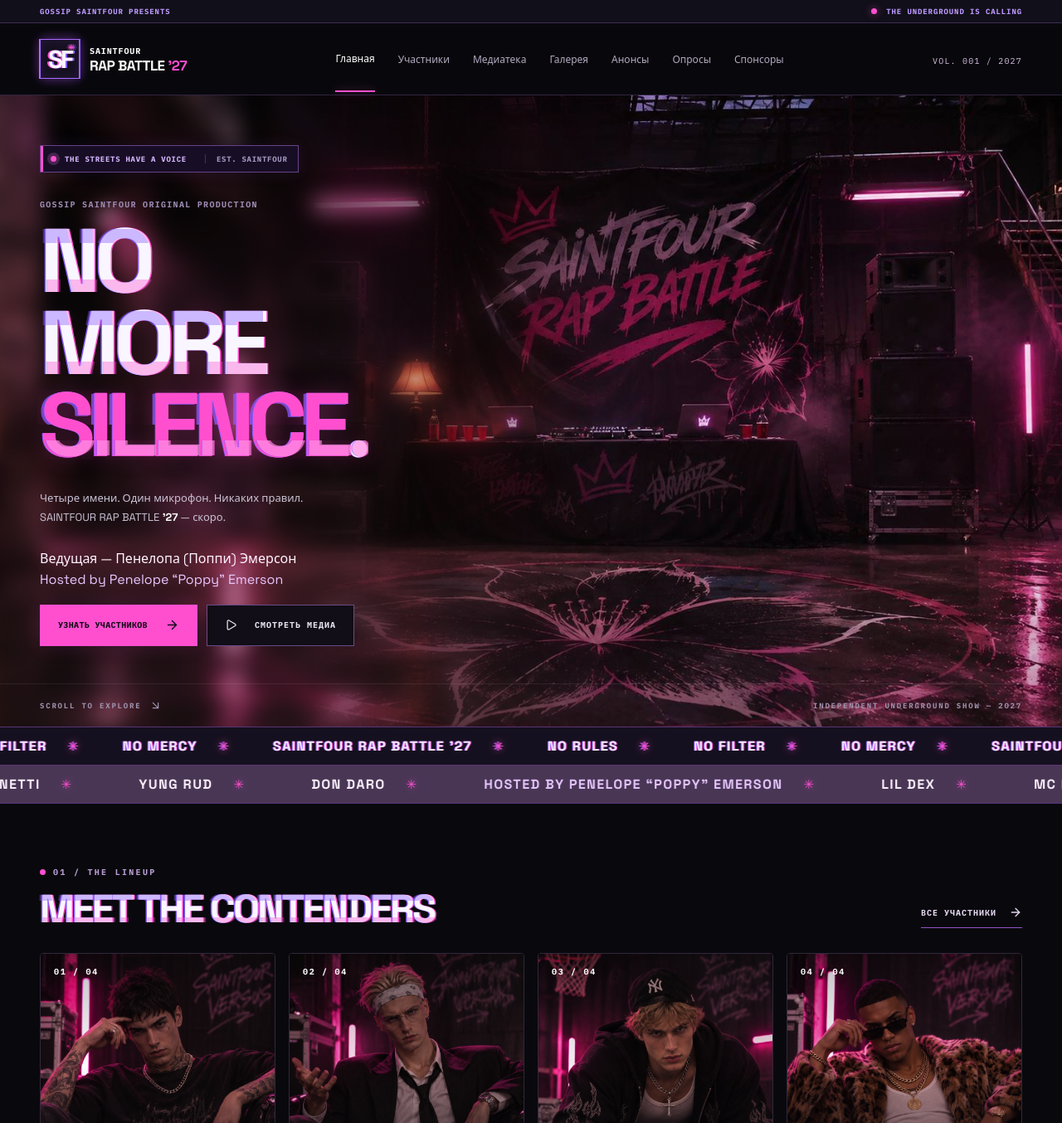
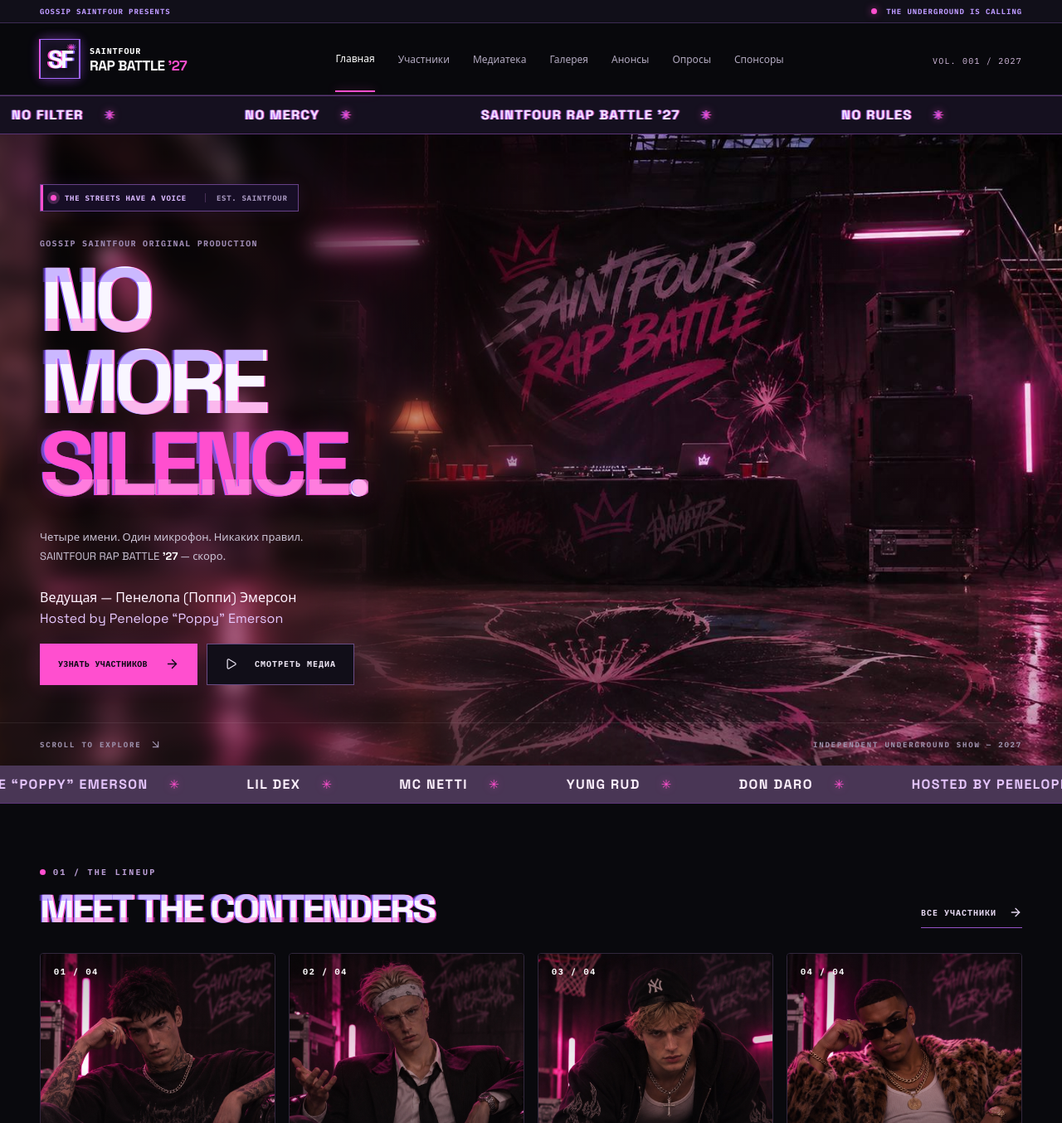
Before and after one commit to GossipSa/SaintfourRapBattle27, a React (Vite) app: page / in a window 1280 px wide. Shown: the top 1354 px of the page at 83% size. Built offline with nearby package versions, Linux system fonts and the light colour scheme; a web font is replaced by a local one.

Commit message:
Frame the hero with two scrolling tickers

```diff
--- a/src/App.jsx
+++ b/src/App.jsx
@@ -81,9 +81,11 @@ export default function App() {
   {menuOpen&&<nav className="mobile-nav" aria-label="Мобильная навигация">{nav.map(n=><button key={n.id} onClick={()=>go(n.id)}><n.Icon size={17}/>{n.name}<ArrowRight size={16}/></button>)}</nav>}
   <main>
   {page==='home'&&<>
+   <div className="hero-frame">
+   <BattleTicker/>
    <section className="hero"><div className="hero-photo-soft" aria-hidden="true"/><div className="hero-grid"/><div className="hero-flare"/><div className="hero-inner"><div className="hero-copy"><div className="hero-tag"><span className="status-pulse"/> THE STREETS HAVE A VOICE <span className="hero-tag-end">EST. SAINTFOUR</span></div><p className="hero-overline">GOSSIP SAINTFOUR ORIGINAL PRODUCTION</p><h1><span className="glitch-line" data-text="NO">NO</span><br/><span className="glitch-line" data-text="MORE">MORE</span><br/><em className="hero-glitch" data-text="SILENCE.">SILENCE<span>.</span></em></h1><p className="hero-subtitle">Четыре имени. Один микрофон. Никаких правил.<br/>SAINTFOUR RAP BATTLE <strong>’27</strong> — скоро.</p><p className="hero-host"><span>Ведущая — Пенелопа (Поппи) Эмерсон</span><span lang="en">Hosted by {hostName}</span></p><div className="hero-buttons"><button className="primary-btn" onClick={()=>go('artists')}>УЗНАТЬ УЧАСТНИКОВ <ArrowRight size={17}/></button><button className="secondary-btn" onClick={()=>go('media')}><Play size={15}/> СМОТРЕТЬ МЕДИА</button></div></div></div><div className="hero-bottom"><span>SCROLL TO EXPLORE <ArrowDownRight size={15}/></span><span>INDEPENDENT UNDERGROUND SHOW — 2027</span></div></section>
-   <BattleTicker/>
    <BattleTicker phrases={lineup} variant="lineup"/>
+   </div>
    <section className="section wrap"><SectionTitle tag="01 / THE LINEUP" title="MEET THE CONTENDERS" action="ВСЕ УЧАСТНИКИ" onAction={()=>go('artists')}/><div className="artist-grid">{rappers.map(r=><ArtistCard key={r.id} r={r} onClick={()=>setSelected(r)}/>)}</div><HostCard/></section>
    <section className="section wrap"><SectionTitle tag="02 / ON THE RECORD" title="BEHIND THE MIC" action="ВСЯ МЕДИАТЕКА" onAction={()=>go('media')}/><div className="interview-schedule-note">5 ИНТЕРВЬЮ <span>✳</span> КАЖДЫЙ ЧЕТВЕРГ <span>✳</span> С 3 ДЕКАБРЯ 2026 В 19:00 МСК</div><div className="media-grid">{media.slice(0,3).map(m=><MediaCard key={m.id} m={m} onClick={()=>setActiveVideo(m)}/>)}</div></section>
    <section className="promo-band"><div className="wrap promo-content"><div><p className="eyebrow"><span className="red-dot"/> HAVE YOUR SAY</p><h2><span className="glitch-line" data-text="WHO RUNS">WHO RUNS</span><br/><em className="glitch-line" data-text="THIS TOWN?">THIS TOWN?</em></h2><p>Выбирай фаворита до начала баттла.</p></div><button className="primary-btn light-btn" onClick={()=>go('polls')}>ПЕРЕЙТИ К ОПРОСУ <ArrowRight size={18}/></button></div></section>
--- a/src/lineup-marquee.css
+++ b/src/lineup-marquee.css
@@ -1,4 +1,4 @@
-/* Animated slogans between hero and rapper lineup: original site's position */
+/* Tickers framing the opening screen */
 .battle-ticker{width:100%;overflow:hidden;background:#15101f;border-top:1px solid #5a3475;border-bottom:1px solid #5a3475}
 .battle-ticker-track{display:flex;align-items:center;width:max-content;animation:battle-ticker-move 24s linear infinite;will-change:transform}
 .battle-ticker-copy{display:flex;align-items:center;flex:none;white-space:nowrap}
@@ -12,8 +12,8 @@
   background: #493655;
   border-top: 0;
 }
-.battle-ticker-lineup .battle-ticker-track { animation-duration: 32s; }
-.battle-ticker-lineup .battle-ticker-copy { min-width: 100vw; justify-content: space-around; }
+.battle-ticker-lineup .battle-ticker-track { animation-duration: 32s; animation-direction: reverse; }
+.hero-frame .battle-ticker-copy { min-width: 100vw; justify-content: space-around; }
 .battle-ticker-lineup .battle-ticker-phrase { color: #fff3ff; text-shadow: none; }
 .battle-ticker-lineup .battle-ticker-phrase:last-child { color: #e7c7ff; }
 .hero-host {
@@ -49,6 +49,6 @@
 }
 @media (prefers-reduced-motion: reduce) {
   .battle-ticker-repeat { display: none; }
-  .battle-ticker-lineup .battle-ticker-track { width: auto; }
-  .battle-ticker-lineup .battle-ticker-copy { flex-wrap: wrap; white-space: normal; min-width: 0; }
+  .hero-frame .battle-ticker-track { width: auto; }
+  .hero-frame .battle-ticker-copy { flex-wrap: wrap; white-space: normal; min-width: 0; }
 }
```
